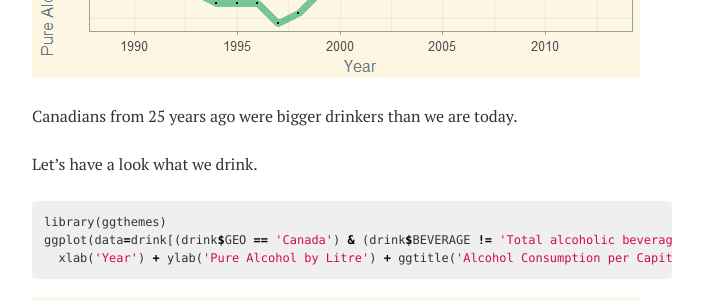
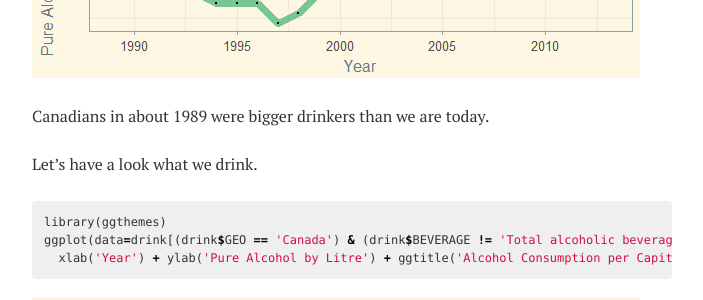
Before and after one commit to susanli2016/susanli2016.github.io, a Jekyll site: the page built from _posts/2017-03-29-Alcohol-Consumption.md, in a window 1280 px wide and 900 px high, scrolled down 892 px. Shown: the part 155-455 px from the top of the window, without its empty margins (288-991 px from the left). Built offline with Jekyll 4.4.1, drawn with Linux system fonts in a browser that asks for light colours; nearby versions of some CDN libraries; library files that are not in the unit come from our copies; comment, search, counter and statistics services are not loaded.

Commit message:
fix typo

```diff
--- a/_posts/2017-03-29-Alcohol-Consumption.md
+++ b/_posts/2017-03-29-Alcohol-Consumption.md
@@ -34,7 +34,7 @@ ggplot(aes(x = Ref_Date, y = Value, group = 1), data = drink[(drink$GEO == 'Cana
 
 ![alcohol-1](/figs/2017-03-29-Alcohol-Consumption/alcohol-1.png)
 
-Canadians from 25 years ago were bigger drinkers than we are today.
+Canadians in about 1989 were bigger drinkers than we are today.
 
 Let's have a look what we drink.
 
```
